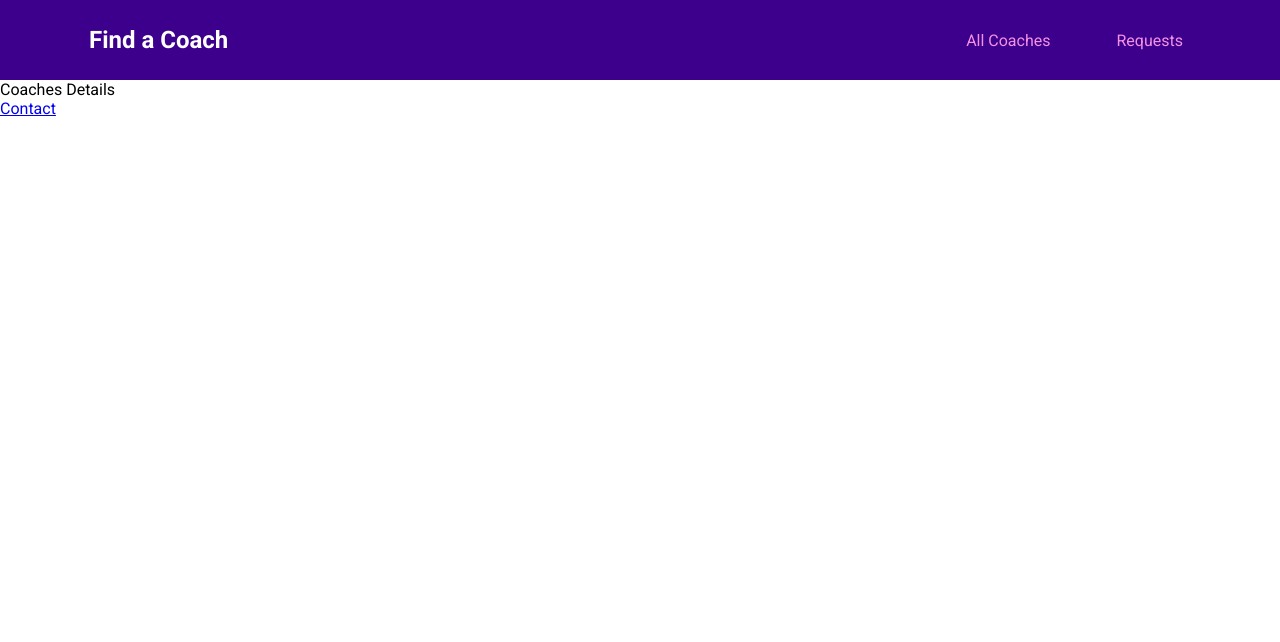
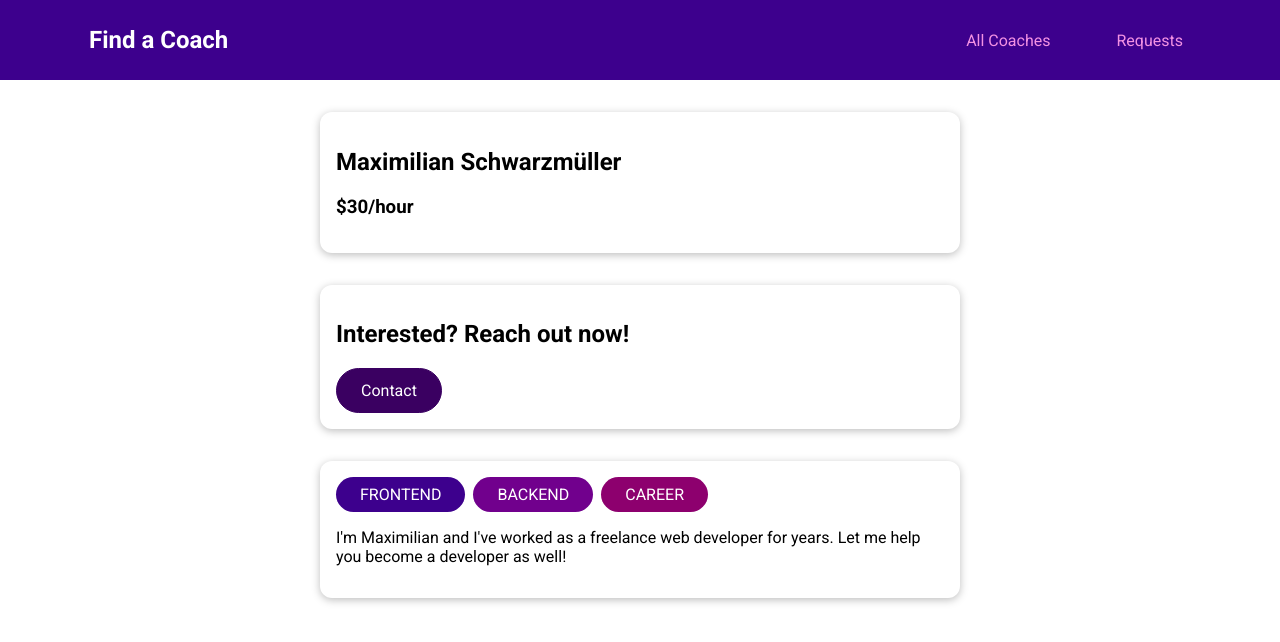
Before and after one commit to samusarsar/coachalogue, a Vue app: page /coaches/c1 in a window 1280 px wide. Shown: the top 642 px of the page. Built offline with nearby package versions, Linux system fonts and the light colour scheme.

Commit message:
Finish CoachesDetails component

```diff
--- a/src/pages/coaches/CoachesDetails.vue
+++ b/src/pages/coaches/CoachesDetails.vue
@@ -1,11 +1,63 @@
 <template>
-  <div>Coaches Details</div>
-  <router-view></router-view>
-  <router-link to="/coaches/:id/contact">Contact</router-link>
+  <section>
+    <base-card>
+      <h2>{{ fullName }}</h2>
+      <h3>${{ rate }}/hour</h3>
+    </base-card>
+  </section>
+  <section>
+    <base-card>
+      <header>
+        <h2>Interested? Reach out now!</h2>
+        <base-button link :to="contactLink">Contact</base-button>
+      </header>
+      <router-view></router-view>
+    </base-card>
+  </section>
+  <section>
+    <base-card>
+      <base-badge
+        v-for="area in areas"
+        :key="area"
+        :type="area"
+        :title="area"
+      ></base-badge>
+      <p>{{ description }}</p>
+    </base-card>
+  </section>
 </template>
 
 <script>
-export default {};
+export default {
+  props: ['id'],
+  data() {
+    return {
+      selectedCoach: null,
+    };
+  },
+  computed: {
+    fullName() {
+      return this.selectedCoach.firstName + ' ' + this.selectedCoach.lastName;
+    },
+    areas() {
+      return this.selectedCoach.areas;
+    },
+    rate() {
+      return this.selectedCoach.hourlyRate;
+    },
+    description() {
+      return this.selectedCoach.description;
+    },
+    contactLink() {
+      return this.$route.path + '/' + this.id + '/contact';
+    },
+  },
+  created() {
+    this.selectedCoach = this.$store.getters['coaches/coaches'].find(
+      (coach) => coach.id === this.id
+    );
+  },
+};
 </script>
 
 <style lang="scss" scoped></style>
--- a/src/routes.js
+++ b/src/routes.js
@@ -15,6 +15,7 @@
     {
       path: '/coaches/:id',
       component: CoachesDetails,
+      props: true,
       children: [
         {
           path: 'contact',
```
